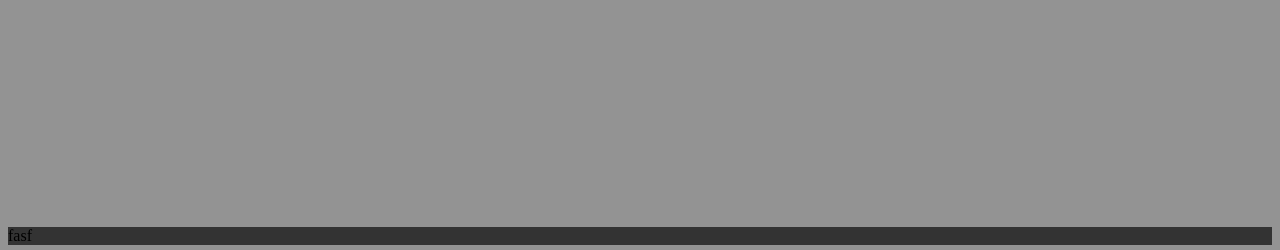
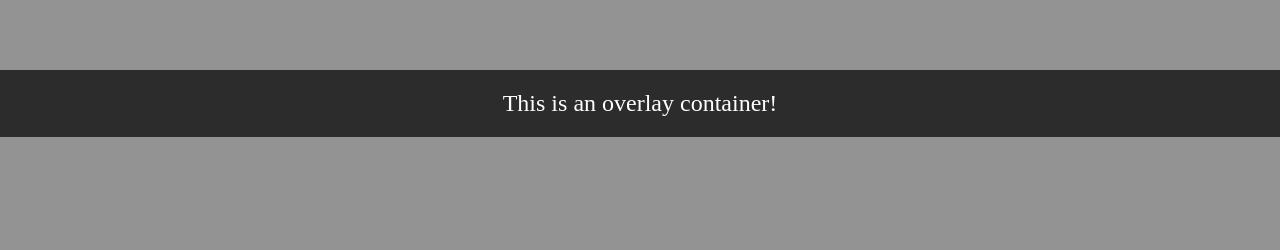
Before and after one commit to xxex1/Course_work_Group1_MIT21, a Vue app: page / in a window 1280 px wide. Shown: the part 663-913 px from the top of the page. Built offline with nearby package versions, Linux system fonts and the light colour scheme.

Commit message:
update HomePageBox

```diff
--- a/src/components/HomePageBox.vue
+++ b/src/components/HomePageBox.vue
@@ -19,7 +19,9 @@
       <img src="../assets/coins1.svg" alt="Crypto Coins" />
     </div>
   </div>
-  <div class="result">fasf</div>
+  <div class="overlay-result">
+    <p class="overlay-text">This is an overlay container!</p>
+  </div>
 </template>
 
 <script setup>
@@ -112,4 +114,20 @@ img {
   max-width: 100%;
   max-height: 100%;
 }
+.overlay-result {
+  position: absolute; /* Абсолютное позиционирование */
+  bottom: 0; /* Расположение внизу */
+  left: 0;
+  right: 0;
+  background-color: rgba(0, 0, 0, 0.7); /* Полупрозрачный фон */
+  color: white;
+  padding: 20px;
+  text-align: center;
+  z-index: 10; /* Высокий уровень слоя для перекрытия */
+}
+
+.overlay-text {
+  font-size: 1.5rem;
+  margin: 0;
+}
 </style>
```
Also changed, not shown: src/assets/loupe.svg.
